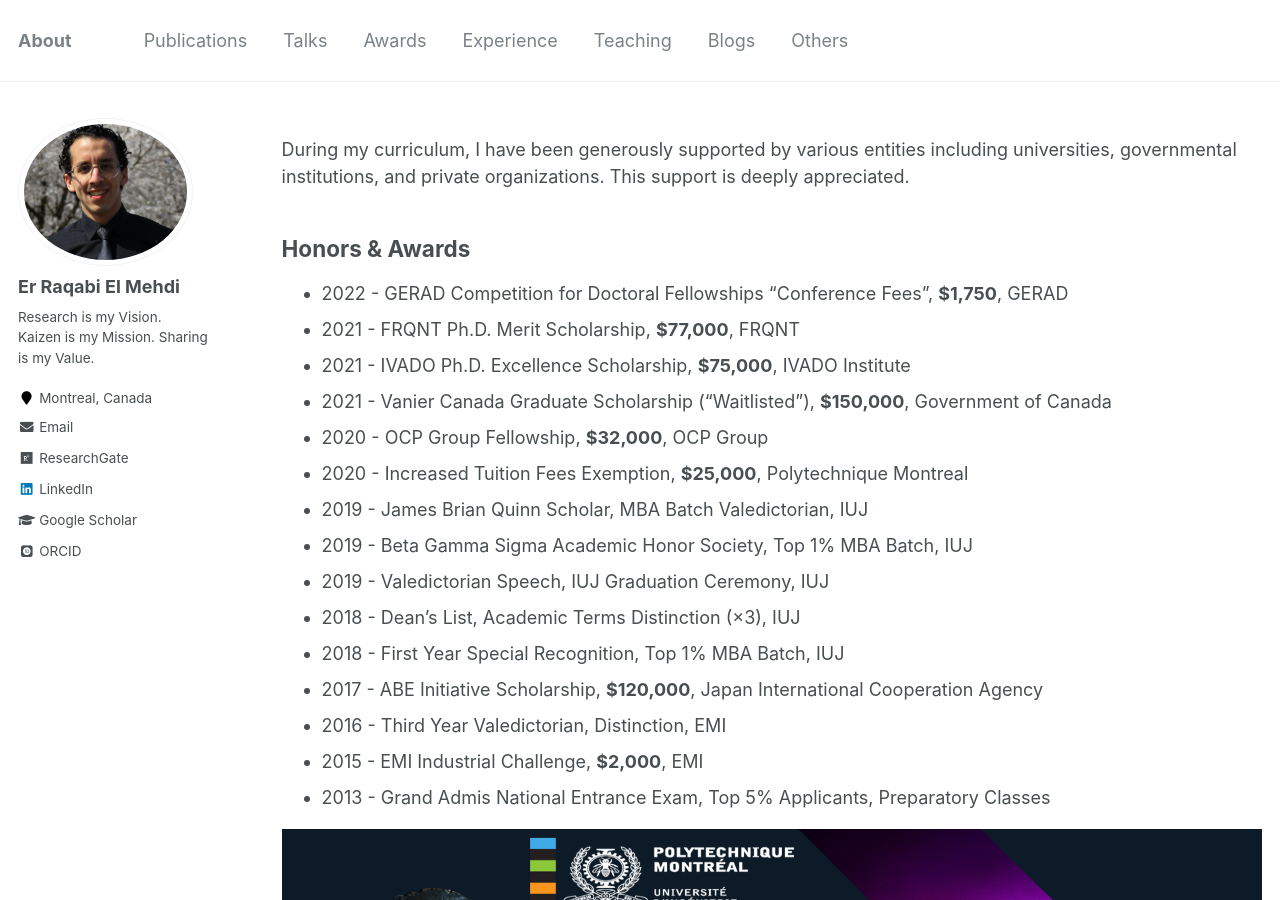
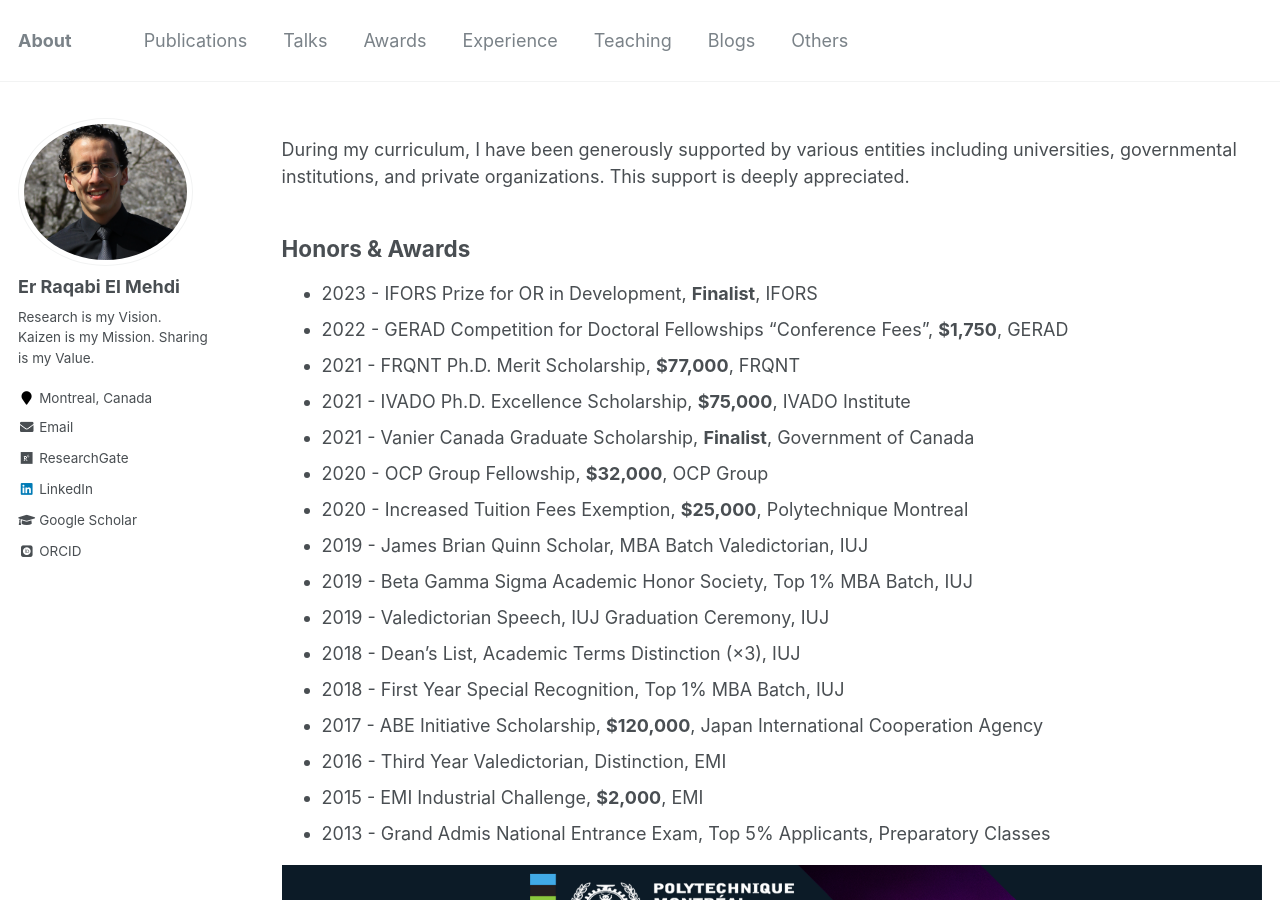
Before and after one commit to RqbMedi/rqbmedi.github.io, a Jekyll site: the page built from _pages/awards.md, in a window 1280 px wide and 900 px high. Built offline with Jekyll 4.4.1, drawn with Linux system fonts in a browser that asks for light colours; some web fonts are replaced.

Commit message:
Update awards.md

```diff
--- a/_pages/awards.md
+++ b/_pages/awards.md
@@ -12,10 +12,11 @@ During my curriculum, I have been generously supported by various entities inclu
 Honors & Awards
 ------
 
+- 2023 - IFORS Prize for OR in Development, **Finalist**, IFORS
 - 2022 - GERAD Competition for Doctoral Fellowships "Conference Fees", **$1,750**, GERAD
 - 2021 - FRQNT Ph.D. Merit Scholarship, **$77,000**, FRQNT
 - 2021 - IVADO Ph.D. Excellence Scholarship, **$75,000**, IVADO Institute
-- 2021 - Vanier Canada Graduate Scholarship (“Waitlisted”), **$150,000**, Government of Canada
+- 2021 - Vanier Canada Graduate Scholarship, **Finalist**, Government of Canada
 - 2020 - OCP Group Fellowship, **$32,000**, OCP Group
 - 2020 - Increased Tuition Fees Exemption, **$25,000**, Polytechnique Montreal
 - 2019 - James Brian Quinn Scholar, MBA Batch Valedictorian, IUJ
```
